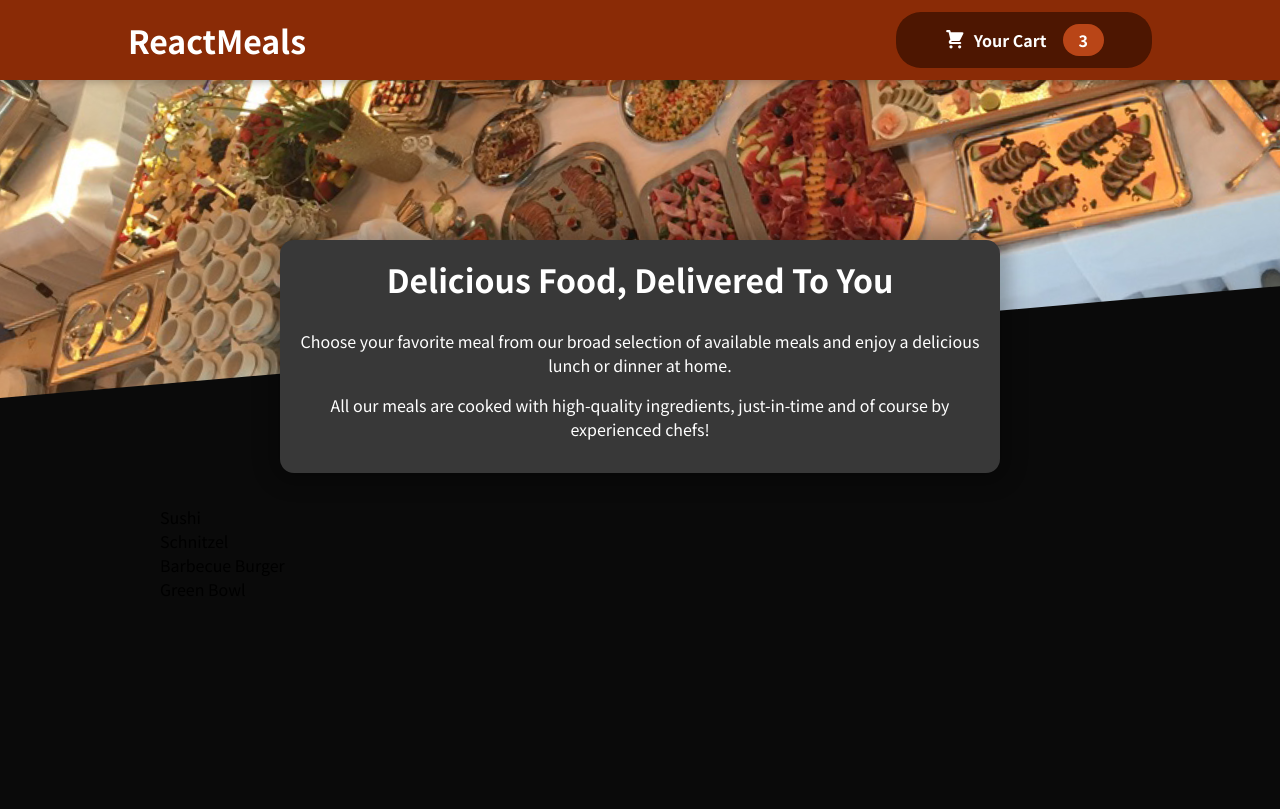
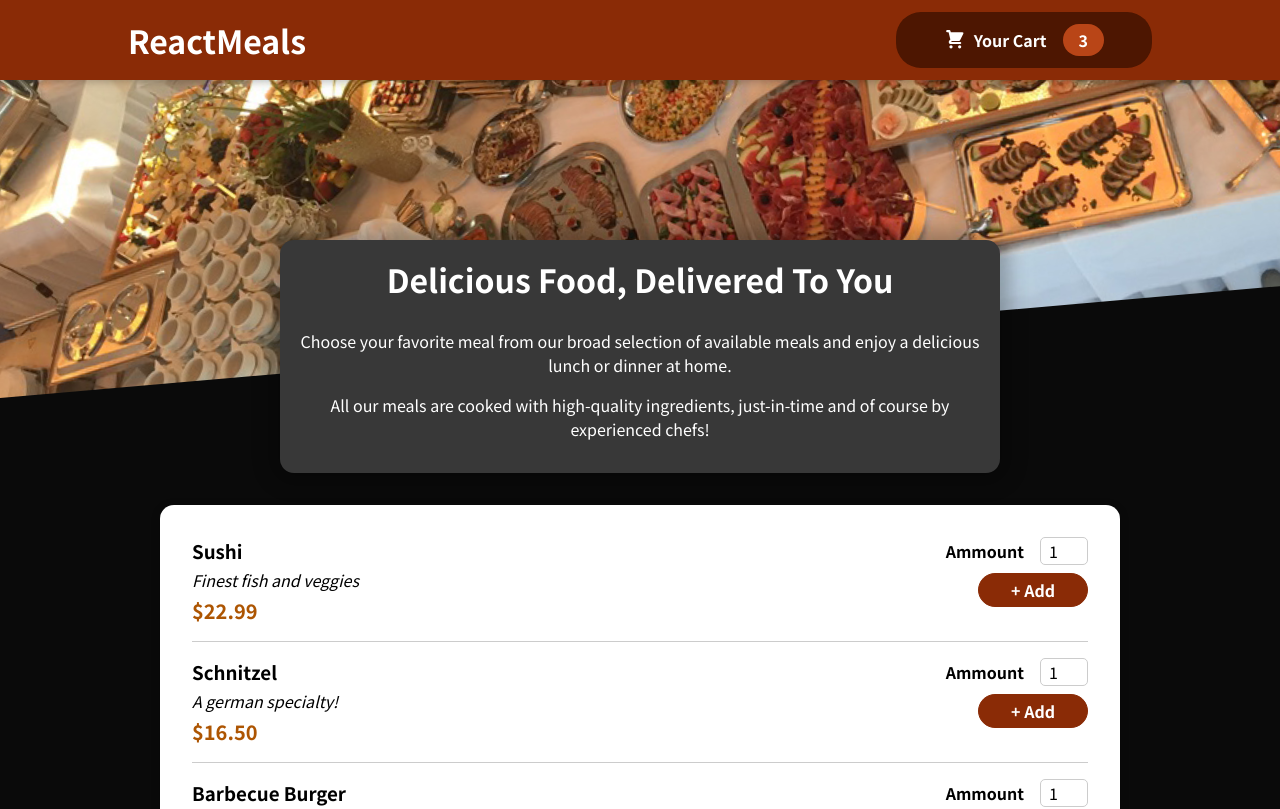
Before and after one commit to code-death/Food-Order-App_React-Code, a React (Create React App) app: page / in a window 1280 px wide. Shown: the top 809 px of the page. Built offline with nearby package versions, Linux system fonts and the light colour scheme.

Commit message:
Added meals list

```diff
--- a/src/Components/Meals/AvailaibleMeals.js
+++ b/src/Components/Meals/AvailaibleMeals.js
@@ -1,5 +1,6 @@
-
+import Card from '../UI/Card'
 import classes from './AvailableMeals.module.css'
+import MealItem from './MealItem/MealItem'
 
 const DUMMY_MEALS = [
   {
@@ -29,11 +30,21 @@
 ]
 
 const AvailaibleMeals = () => {
-  const mealsList = DUMMY_MEALS.map(meal => <li>{meal.name}</li>)
+  const mealsList = DUMMY_MEALS.map(meal => (
+    <MealItem
+      id={meal.id}
+      key={meal.id}
+      name={meal.name}
+      description={meal.description}
+      price={meal.price}
+    />
+  ))
 
   return (
     <section className={classes.meals}>
-      <ul>{mealsList}</ul>
+      <Card>
+        <ul>{mealsList}</ul>
+      </Card>
     </section>
   )
 }
--- /dev/null
+++ b/src/Components/Meals/MealItem/MealItem.js
@@ -0,0 +1,21 @@
+import classes from './MealItem.module.css'
+import MealItemForm from './MealItemForm'
+
+const MealItem = props => {
+  const price = `$${props.price.toFixed(2)}`
+
+  return (
+    <li className={classes.meal}>
+      <div>
+        <h3>{props.name}</h3>
+        <div className={classes.description}>{props.description}</div>
+        <div className={classes.price}>{price}</div>
+      </div>
+      <div>
+        <MealItemForm id={props.id} />
+      </div>
+    </li>
+  )
+}
+
+export default MealItem
--- /dev/null
+++ b/src/Components/Meals/MealItem/MealItem.module.css
@@ -0,0 +1,22 @@
+.meal {
+  display: flex;
+  justify-content: space-between;
+  margin: 1rem;
+  padding-bottom: 1rem;
+  border-bottom: 1px solid #ccc;
+}
+
+.meal h3 {
+  margin: 0 0 0.25rem 0;
+}
+
+.description {
+  font-style: italic;
+}
+
+.price {
+  margin-top: 0.25rem;
+  font-weight: bold;
+  color: #ad5502;
+  font-size: 1.25rem;
+}
--- /dev/null
+++ b/src/Components/Meals/MealItem/MealItemForm.js
@@ -0,0 +1,23 @@
+import classes from './MealItemForm.module.css'
+import Input from '../../UI/Input'
+
+const MealItemForm = props => {
+  return (
+    <form className={classes.form}>
+      <Input
+        label='Ammount'
+        input={{
+          id: 'ammount ' + props.id,
+          type: 'number',
+          min: '1',
+          max: '5',
+          step: '1',
+          defaultValue: '1',
+        }}
+      />
+      <button>+ Add</button>
+    </form>
+  )
+}
+
+export default MealItemForm
--- /dev/null
+++ b/src/Components/Meals/MealItem/MealItemForm.module.css
@@ -0,0 +1,20 @@
+.form {
+  text-align: right;
+}
+
+.form button {
+  font: inherit;
+  cursor: pointer;
+  background-color: #8a2b06;
+  border: 1px solid #8a2b06;
+  color: white;
+  padding: 0.25rem 2rem;
+  border-radius: 20px;
+  font-weight: bold;
+}
+
+.form button:hover,
+.form button:active {
+  background-color: #641e03;
+  border-color: #641e03;
+}
--- /dev/null
+++ b/src/Components/UI/Card.js
@@ -0,0 +1,7 @@
+import classes from './Card.module.css'
+
+const Card = props => {
+  return <div className={classes.Card}>{props.children}</div>
+}
+
+export default Card
--- /dev/null
+++ b/src/Components/UI/Card.module.css
@@ -0,0 +1,6 @@
+.Card {
+  padding: 1rem;
+  box-shadow: 0 2px 8px rgba(0, 0, 0, 0.25);
+  border-radius: 14px;
+  background-color: white;
+}
--- /dev/null
+++ b/src/Components/UI/Input.js
@@ -0,0 +1,12 @@
+import classes from './Input.module.css'
+
+const Input = props => {
+  return (
+    <div className={classes.input}>
+      <label htmlFor={props.input.id}>{props.label}</label>
+      <input {...props.input} />
+    </div>
+  )
+}
+
+export default Input
--- /dev/null
+++ b/src/Components/UI/Input.module.css
@@ -0,0 +1,18 @@
+.input {
+  display: flex;
+  align-items: center;
+  margin-bottom: 0.5rem;
+}
+
+.input label {
+  font-weight: bold;
+  margin-right: 1rem;
+}
+
+.input input {
+  width: 3rem;
+  border-radius: 5px;
+  border: 1px solid #ccc;
+  font: inherit;
+  padding-left: 0.5rem;
+}
```
